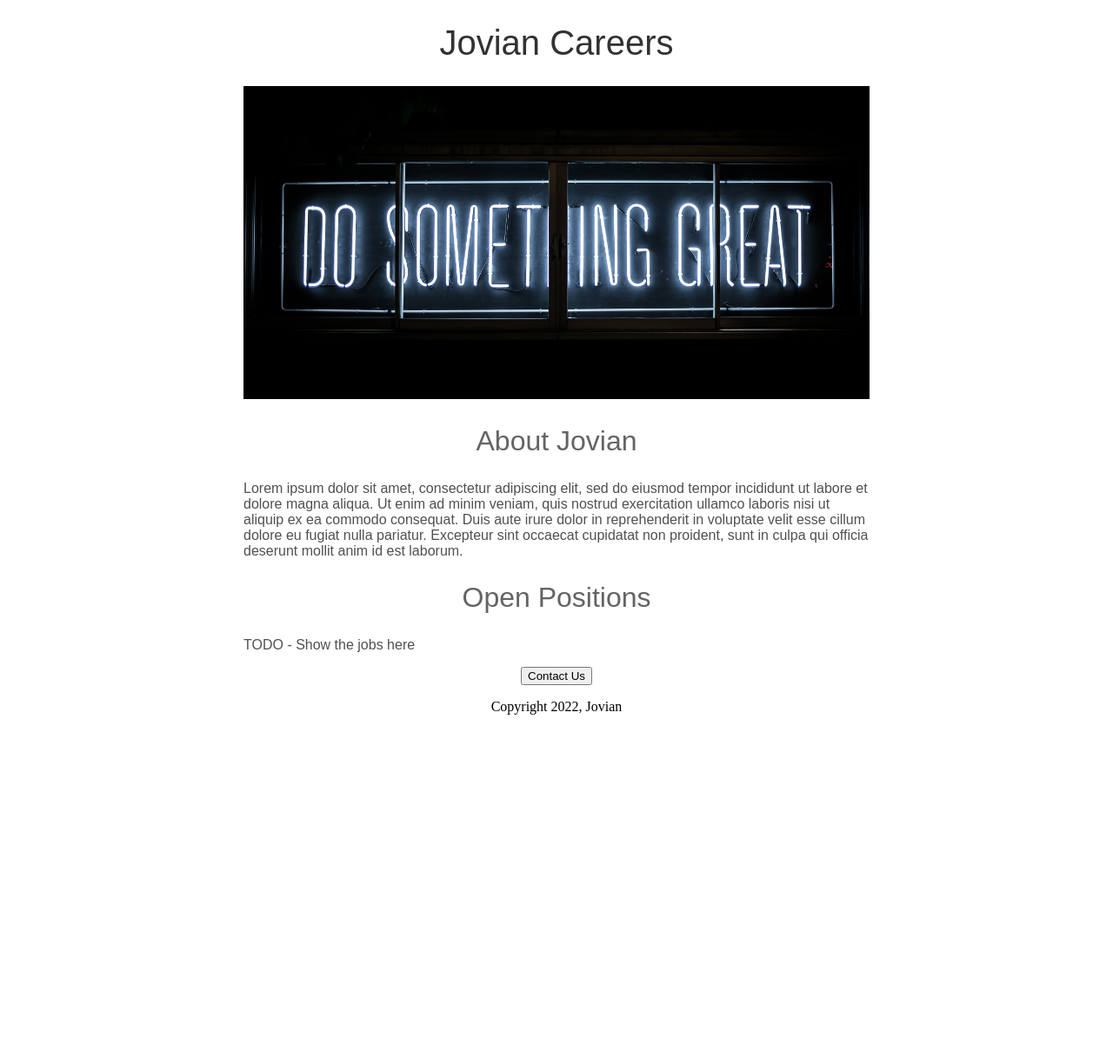
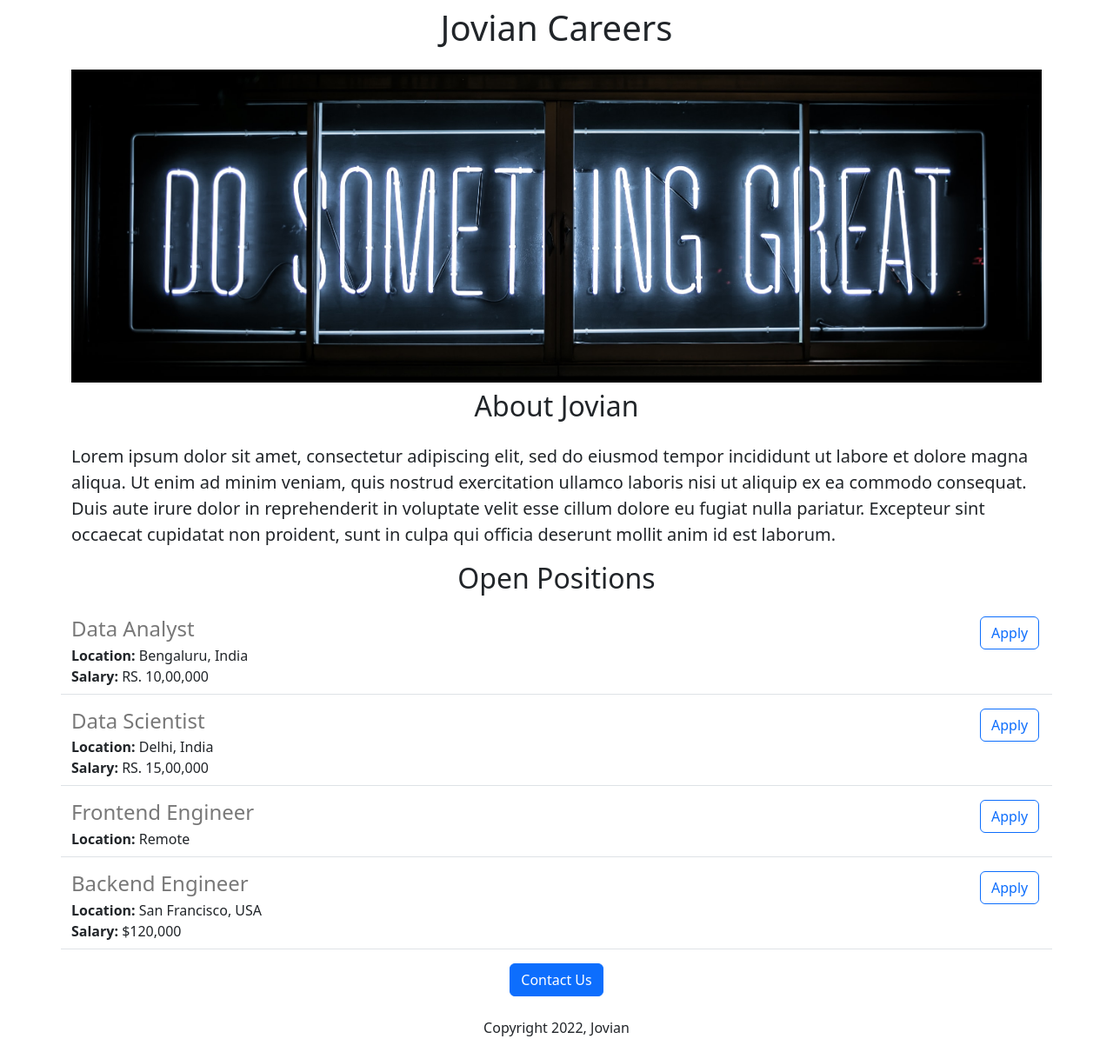
Before and after one commit to IsaakAdams/jovian-careers-website, a Flask app: page / in a window 1280 px wide. Shown: the whole page at 87% size. Before the commit the page ends 822 px from the top, so only its background shows below. Run offline with Flask 2, Linux system fonts and the light colour scheme.

Commit message:
Added dynamic data and api route

```diff
--- a/app.py
+++ b/app.py
@@ -1,11 +1,42 @@
-from flask import Flask, render_template
+from flask import Flask, render_template, jsonify
 
 app = Flask(__name__)
+
+JOBS = [
+  {
+  'id': 1,
+  'title': 'Data Analyst',
+  'location': 'Bengaluru, India',
+  'salary': 'RS. 10,00,000'
+  },
+  {
+  'id': 2,
+  'title': 'Data Scientist',
+  'location': 'Delhi, India',
+  'salary': 'RS. 15,00,000'
+  },
+  {
+  'id': 3,
+  'title': 'Frontend Engineer',
+  'location': 'Remote',
+  },
+  {
+  'id': 4,
+  'title': 'Backend Engineer',
+  'location': 'San Francisco, USA',
+  'salary': '$120,000'
+  }
+]
 
 
 @app.route("/")
 def hello_world():
-  return render_template("home.html")
+  return render_template("home.html",
+                        jobs=JOBS)
+
+@app.route("/api/jobs")
+def list_jobs():
+  return jsonify(JOBS)
 
 
 if __name__ == "__main__":
--- a/templates/home.html
+++ b/templates/home.html
@@ -2,55 +2,36 @@
 <html lang="en-US">
   <head>
     <title>Jovian Careers</title>
+    <meta charset="utf-8">
+    <meta name="viewport" content="width=device-width, initial-scale=1">
+    <link href="https://cdn.jsdelivr.net/npm/bootstrap@5.3.0-alpha1/dist/css/bootstrap.min.css" rel="stylesheet" integrity="sha384-GLhlTQ8iRABdZLl6O3oVMWSktQOp6b7In1Zl3/Jr59b6EGGoI1aFkw7cmDA6j6gD" crossorigin="anonymous">
     <style>
-      h1 {
-        font-size: 40px;
-        font-family: sans-serif;
-        font-weight: normal;
-        color: rgb(50, 50, 50);
-        text-align: center;
-      }
-
       #banner {
-        width: 100%;
         height: 360px;
         object-fit: cover;
-      }
-
-      h2 {
-        font-family: sans-serif;
-        font-size: 32px;
-        color: rgb(100, 100, 100);
-        text-align: center;
-        font-weight: normal;
-      }
-
-      .bodytext {
-        font-family: sans-serif;
-        color: rgb(80, 80, 80);
-      }
-
-      #container {
-        max-width: 720px;
-        margin: 0 auto;
+        width: 100%;
       }
     </style>
   </head>
   <body>
-    <div id="container">
-      <h1>Jovian Careers</h1>
-      <img id="banner" src="../static/banner.jpg">
+    <div class="container">
+      <h1 class="text-center mt-2 mb-4">Jovian Careers</h1>
+      <img id="banner" class="img-fluid" src="../static/banner.jpg">
 
-      <h2>About Jovian</h2>
-      <p class="bodytext">
+      <h2 class="text-center mt-2 mb-4">About Jovian</h2>
+      <p class="lead">
         Lorem ipsum dolor sit amet, consectetur adipiscing elit, sed do eiusmod tempor incididunt ut labore et dolore magna aliqua. Ut        enim ad minim veniam, quis nostrud exercitation ullamco laboris nisi ut aliquip ex ea commodo consequat. Duis aute irure dolor        in reprehenderit in voluptate velit esse cillum dolore eu fugiat nulla pariatur. Excepteur sint occaecat cupidatat non                proident, sunt in culpa qui officia deserunt mollit anim id est laborum.
       </p>
-      <h2>Open Positions</h2>
-      <p class="bodytext">TODO - Show the jobs here</p>
+      <h2 class="text-center mt-2 mb-4">Open Positions</h2>
+      <div>
+        {% for job in jobs %}
+          {% include 'jobitem.html' %}
+        {% endfor %}
+      </div>
 
-      <div style="text-align: center;">
-        <button>Contact Us</button>
-        <p>Copyright 2022, Jovian</p>
+      <div class="text-center">
+        <button class="btn btn-primary btn-large">Contact Us</button>
+        <p class="mt-4">Copyright 2022, Jovian</p>
       </div>
     </div>
   </body>
--- /dev/null
+++ b/templates/jobitem.html
@@ -0,0 +1,30 @@
+<!-- Container for the entire job -->
+<div class="border-bottom row"
+  style="margin-bottom: 16px;
+  padding-bottom: 8px;">
+
+  <div class="col-11">
+    <!-- Job title -->
+    <h4
+      style="color:rgb(120, 120, 120); margin-bottom: 4px;">                    {{job['title']}}
+    </h4>
+
+    <!-- Job location -->
+    <div>
+      <b>Location:</b> {{job['location']}}
+    </div>
+
+    <!-- Job salary -->
+    <!-- If this job has a salary -->
+    {% if 'salary' in job %}
+      <div>
+        <b>Salary: </b> {{job['salary']}}
+      </div>
+    {% endif %}
+  </div>
+
+  <!-- Button -->
+  <div class="col-1">
+    <button type="button" class="btn btn-outline-primary">Apply</button>
+  </div>
+</div>
```
